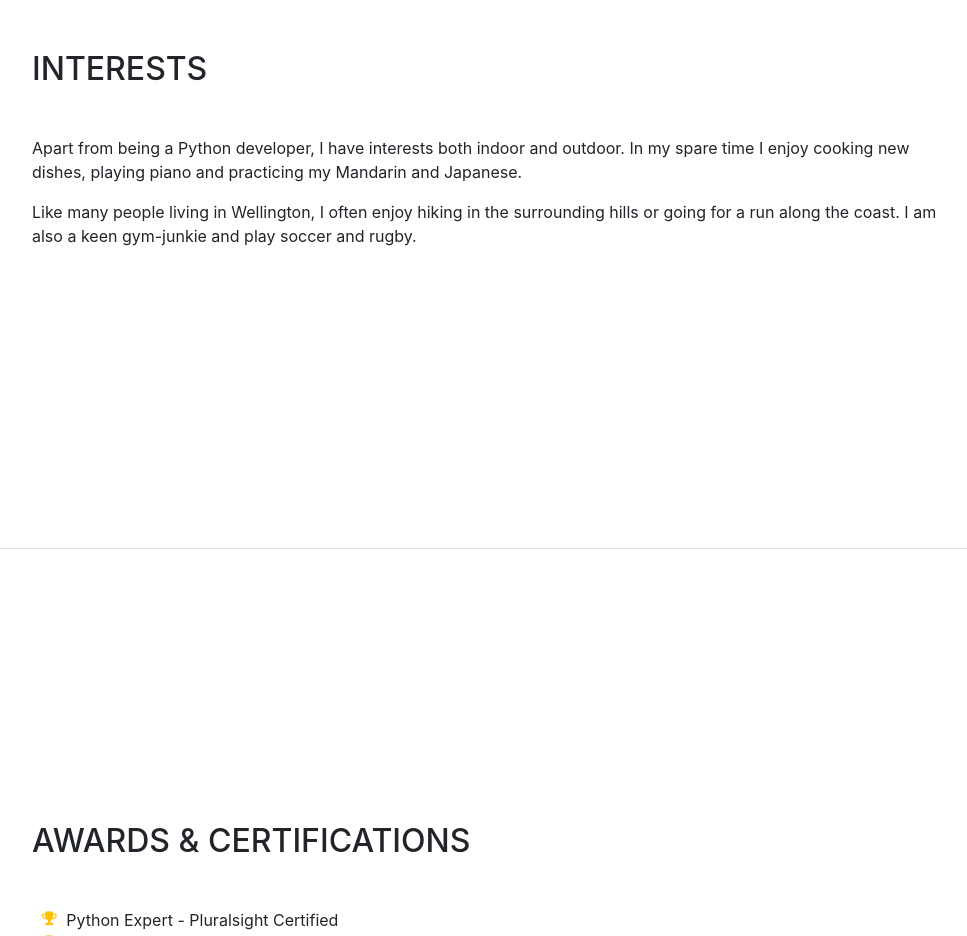
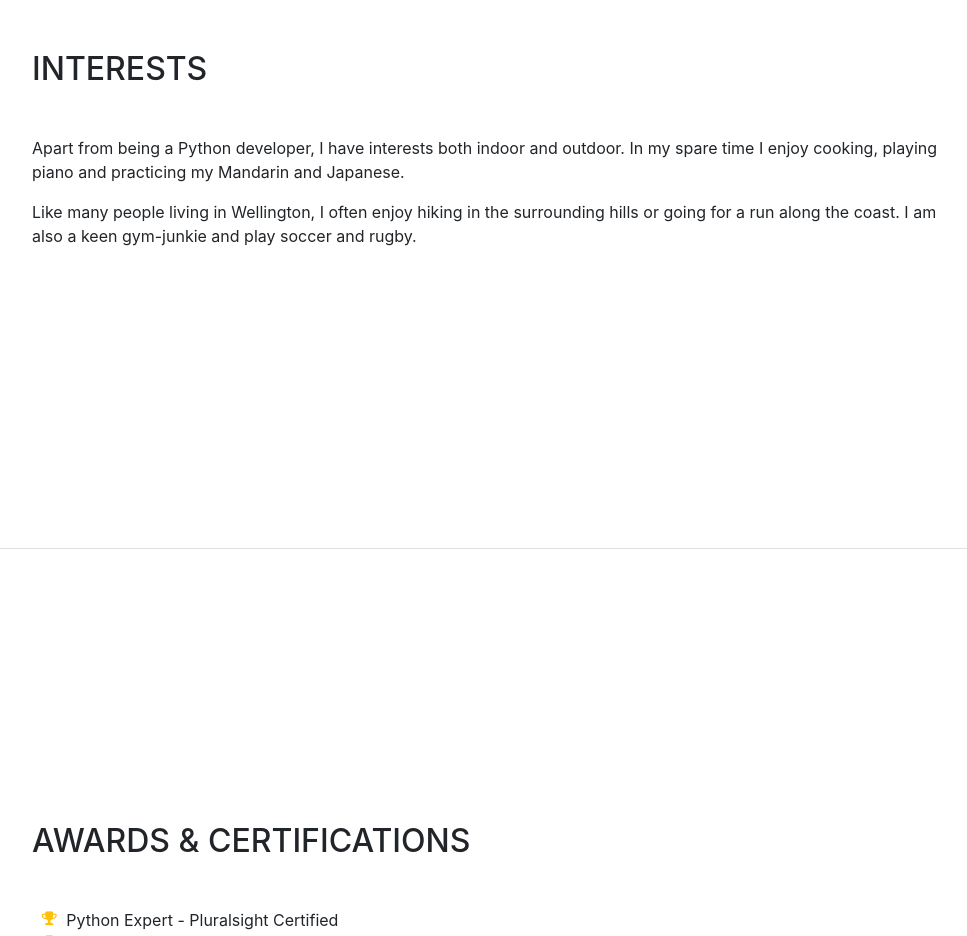
Before and after one commit to okbishop/OKBishop.github.io, a website with bundled scripts: page index.html in a window 1280 px wide. Shown: the part 3800-4736 px from the top of the page, without its empty margins (288-1255 px from the left). Built offline with nearby package versions, Linux system fonts and the light colour scheme; a web font is replaced by a local one.

Commit message:
Edit interests

```diff
--- a/index.html
+++ b/index.html
@@ -238,7 +238,7 @@
       <section class="resume-section p-3 p-lg-5 d-flex flex-column" id="interests">
         <div class="my-auto">
           <h2 class="mb-5">Interests</h2>
-          <p>Apart from being a Python developer, I have interests both indoor and outdoor. In my spare time I enjoy cooking new dishes, playing piano and practicing my Mandarin and Japanese. </p>
+          <p>Apart from being a Python developer, I have interests both indoor and outdoor. In my spare time I enjoy cooking, playing piano and practicing my Mandarin and Japanese. </p>
           <p class="mb-0">Like many people living in Wellington, I often enjoy hiking in the surrounding hills or going for a run along the coast. I am also a keen gym-junkie and play soccer and rugby.</p>
         </div>
       </section>
```
